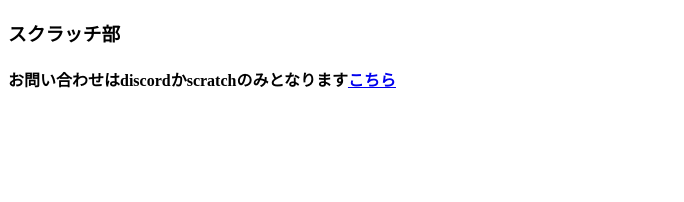
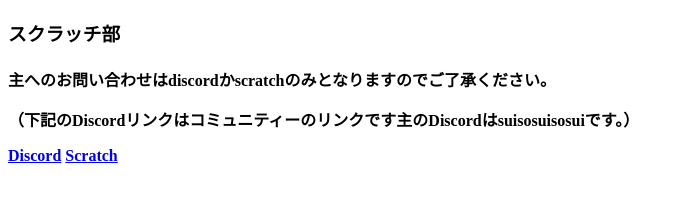
Before and after one commit to supersuisosui/home, a plain HTML site: page contact.html in a window 1280 px wide. Shown: the whole page, without its empty margins (0-684 px from the left). Drawn offline with Linux system fonts and the light colour scheme.

Commit message:
Update contact.html

```diff
--- a/contact.html
+++ b/contact.html
@@ -10,5 +10,8 @@
     <p>スクラッチ部</p>
   </h3>
   <h4>
-  <p class="lead mt-5">お問い合わせはdiscordかscratchのみとなります<a href="https://discord.gg/tzNv4vAqrz">こちら</a></p>
+  <p class="lead mt-5">主へのお問い合わせはdiscordかscratchのみとなりますのでご了承ください。</p>
+      <p>（下記のDiscordリンクはコミュニティーのリンクです主のDiscordはsuisosuisosuiです。）</p>
+      <a href="https://discord.gg/tzNv4vAqrz">Discord</a>
+      <a href="https://scratch.mit.edu/studios/32358905/comments">Scratch</a>
   </h4>
```
